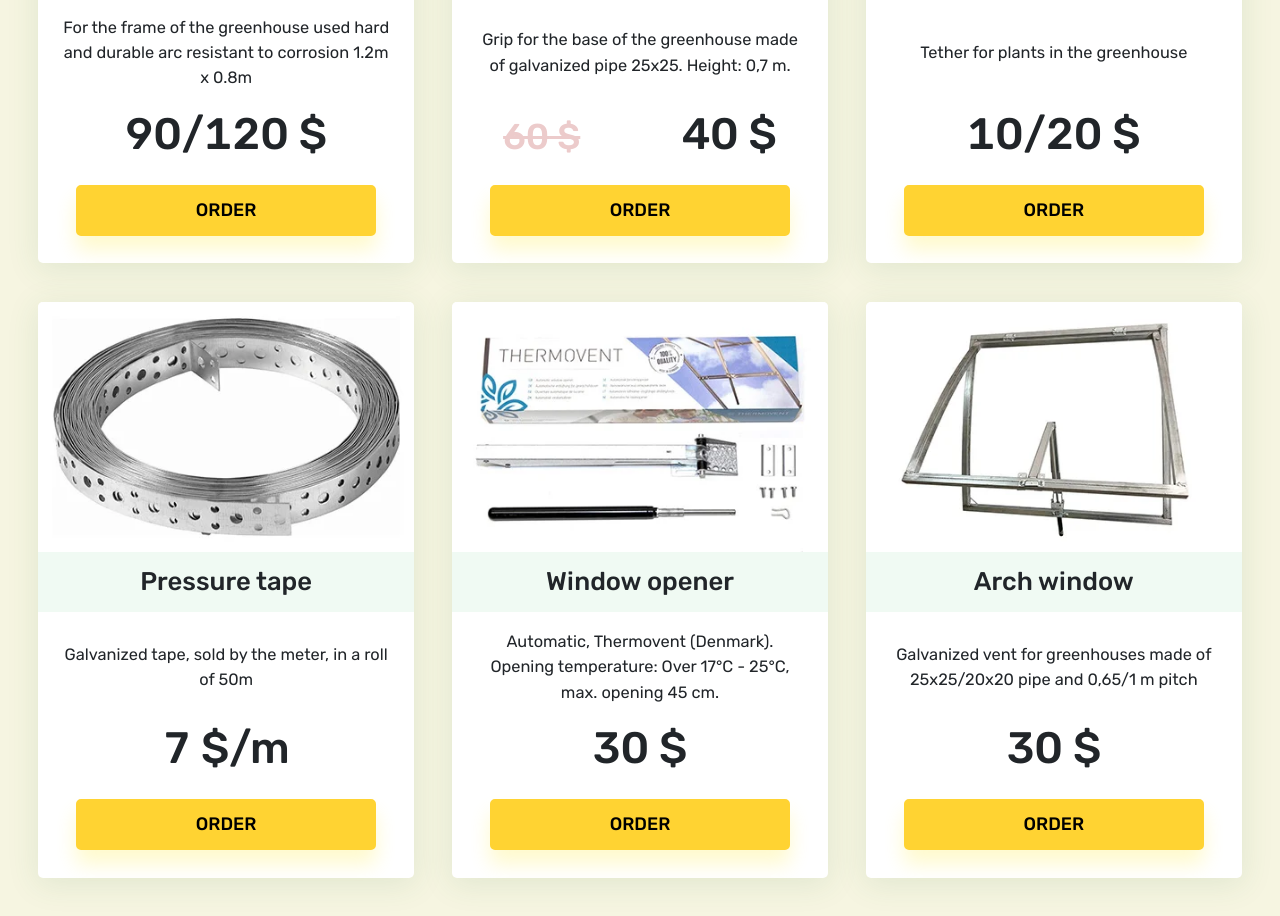
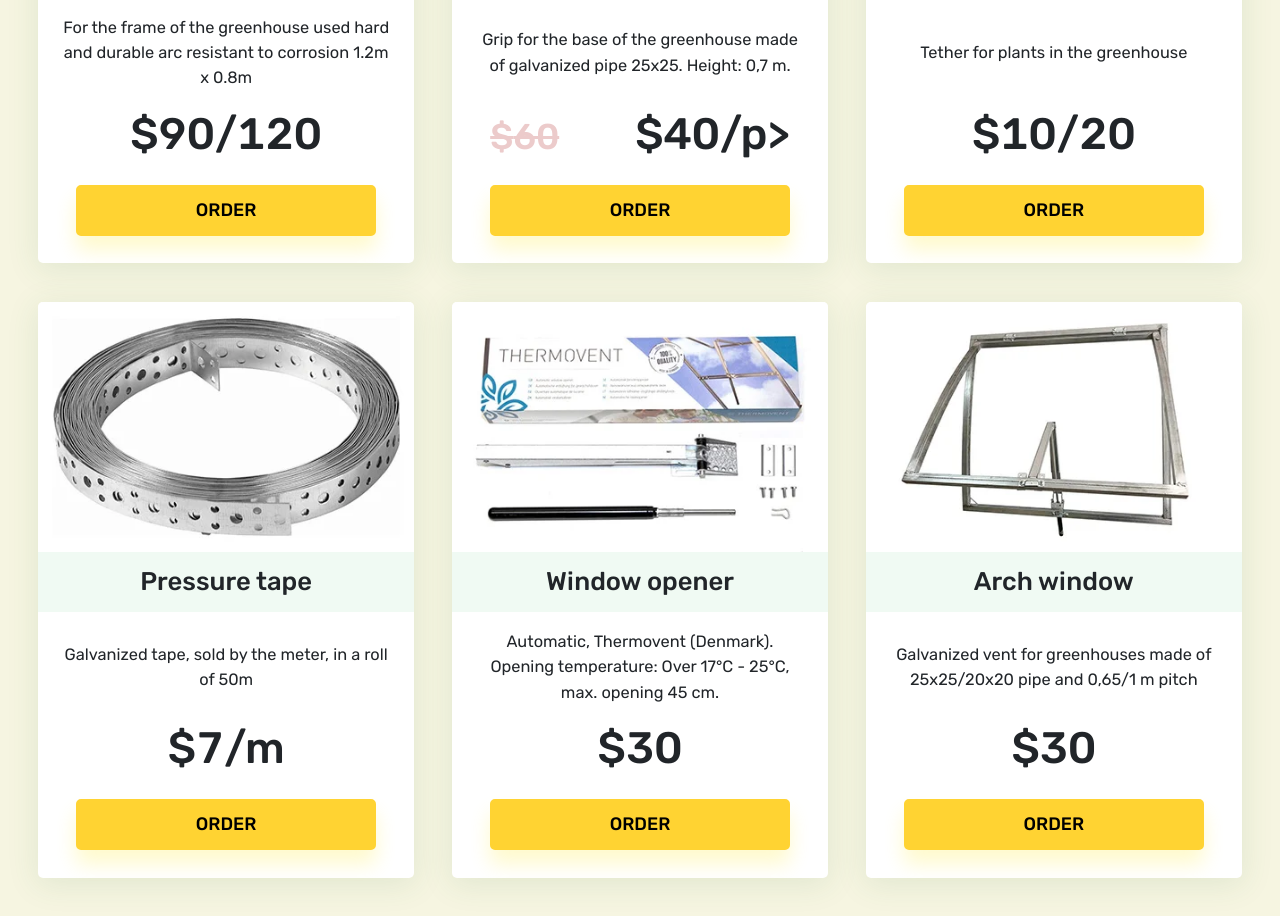
Before and after one commit to bodilov-sergey/farmer, a plain HTML site: page index.html in a window 1280 px wide. Shown: the part 5707-6623 px from the top of the page. Drawn offline with Linux system fonts and the light colour scheme.

Commit message:
Update index.html

```diff
--- a/index.html
+++ b/index.html
@@ -1550,9 +1550,9 @@
                                 Get a discount
                             </button>
                             <div class="sale__price">
-                                <p>4m - <span class="c-green">50$</span> /</p>
-                                <p>6m - <span class="c-green">60$</span> /</p>
-                                <p>8m - <span class="c-green">70$</span></p>
+                                <p>4m - <span class="c-green">$50</span> /</p>
+                                <p>6m - <span class="c-green">$60</span> /</p>
+                                <p>8m - <span class="c-green">$70</span></p>
                             </div>
                         </div>
                     </div>
@@ -1584,7 +1584,7 @@
                                 >
                             </p>
                             <div class="price">
-                                <p class="price__new"><span>90/120</span> $</p>
+                                <p class="price__new">$<span>90/120</span></p>
                             </div>
                             <div class="card__btn">
                                 <button
@@ -1615,8 +1615,8 @@
                                 >
                             </p>
                             <div class="price">
-                                <p class="price__old"><span>60</span> $</p>
-                                <p class="price__new"><span>40</span> $</p>
+                                <p class="price__old">$<span>60</span></p>
+                                <p class="price__new">$<span>40</span>/p>
                             </div>
                             <div class="card__btn">
                                 <button
@@ -1642,7 +1642,7 @@
                             </h3>
                             <p class="card__text"><span>Tether for plants in the greenhouse</span></p>
                             <div class="price">
-                                <p class="price__new"><span>10/20</span> $</p>
+                                <p class="price__new">$<span>10/20</span></p>
                             </div>
                             <div class="card__btn">
                                 <button
@@ -1670,7 +1670,7 @@
                                 <span>Galvanized tape, sold by the meter, in a roll of 50m</span>
                             </p>
                             <div class="price">
-                                <p class="price__new"><span>7</span> $/m</p>
+                                <p class="price__new">$<span>7</span>/m</p>
                             </div>
                             <div class="card__btn">
                                 <button
@@ -1701,7 +1701,7 @@
                                 >
                             </p>
                             <div class="price">
-                                <p class="price__new"><span>30</span> $</p>
+                                <p class="price__new">$<span>30</span></p>
                             </div>
                             <div class="card__btn">
                                 <button
@@ -1732,7 +1732,7 @@
                                 >
                             </p>
                             <div class="price">
-                                <p class="price__new"><span>30</span> $</p>
+                                <p class="price__new">$<span>30</span></p>
                             </div>
                             <div class="card__btn">
                                 <button
```
